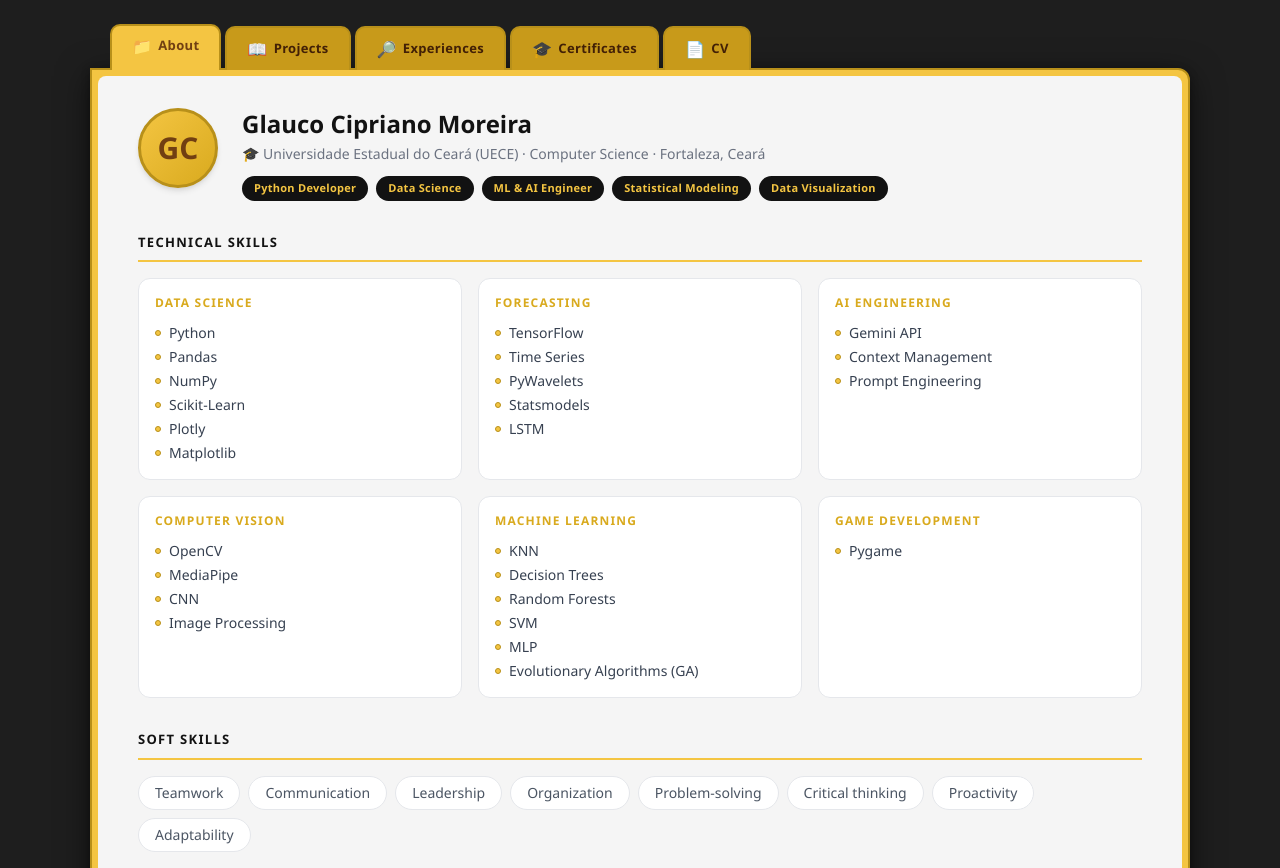
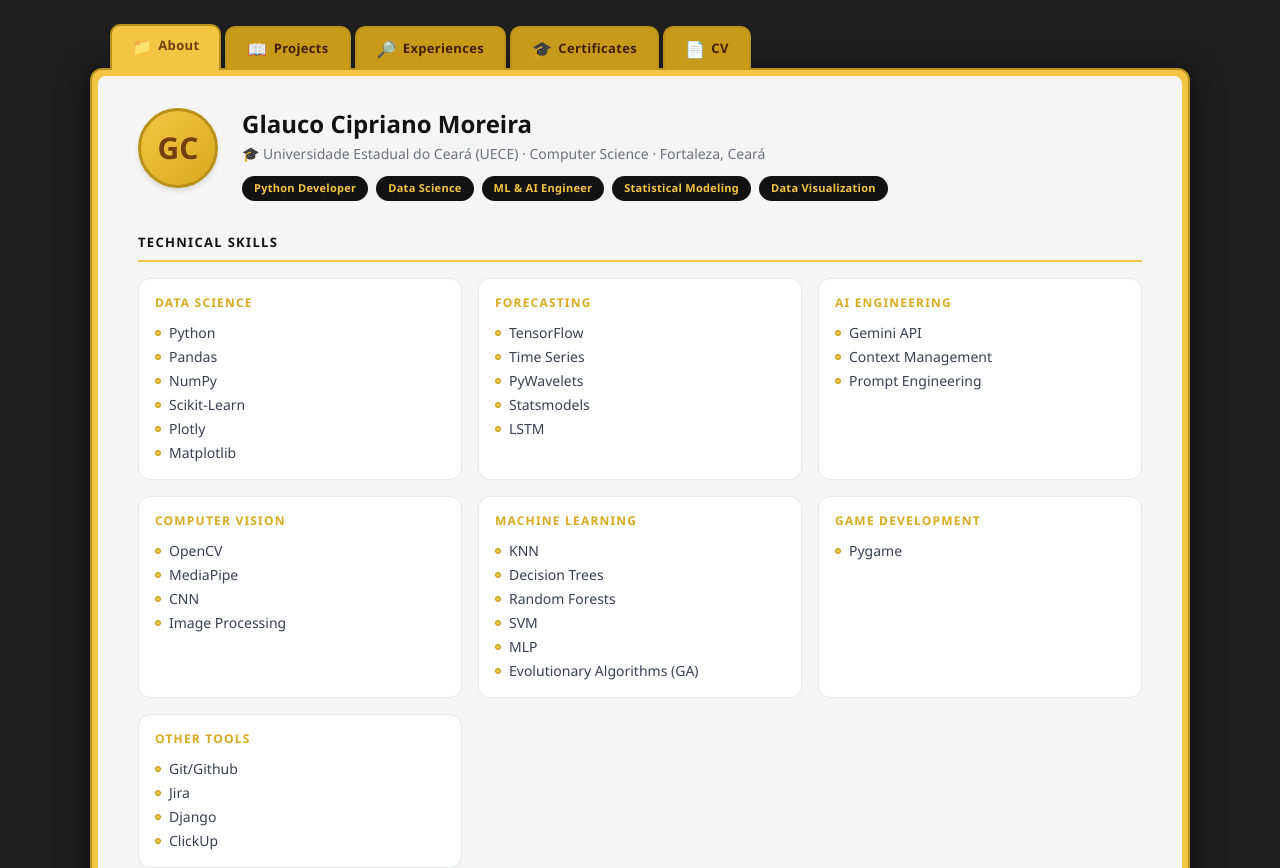
Before and after one commit to GlaucoCiprianoMoreira/Portfolio_GlaucoCiprianoMoreira, a React (Vite) app: page / in a window 1280 px wide. Shown: the top 868 px of the page. Built offline with nearby package versions, Linux system fonts and the light colour scheme.

Commit message:
Feat: Add some changes and solutions

```diff
--- a/src/App.jsx
+++ b/src/App.jsx
@@ -23,11 +23,11 @@ import CV from './pages/CV'
  * Component  – the page component to render
  */
 const TABS = [
-  { id: 'about',        icon: '📁', label: 'About',        shortLabel: 'About',  Component: About },
-  { id: 'projects',     icon: '📖',  label: 'Projects',     shortLabel: 'Proj',   Component: Projects },
-  { id: 'experiences',  icon: '🔎', label: 'Experiences',  shortLabel: 'Exp',    Component: Experiences },
-  { id: 'certificates', icon: '🎓', label: 'Certificates', shortLabel: 'Certs',  Component: Certificates },
-  { id: 'cv',           icon: '📄', label: 'CV',           shortLabel: 'CV',     Component: CV },
+  { id: 'about',        icon: '📁', label: 'About',        shortLabel: '',  Component: About },
+  { id: 'projects',     icon: '📖',  label: 'Projects',     shortLabel: '',   Component: Projects },
+  { id: 'experiences',  icon: '🔎', label: 'Experiences',  shortLabel: '',    Component: Experiences },
+  { id: 'certificates', icon: '🎓', label: 'Certificates', shortLabel: '',  Component: Certificates },
+  { id: 'cv',           icon: '📄', label: 'CV',           shortLabel: '',     Component: CV },
 ]
 
 export default function App() {
--- a/src/components/Folder/Folder.jsx
+++ b/src/components/Folder/Folder.jsx
@@ -29,7 +29,7 @@ export default function Folder({ tabs, active, onChange, children }) {
       <div className="
         bg-folder-yellow
         border-2 border-folder-border
-        rounded-b-xl rounded-tr-xl
+        rounded-b-xl rounded-tr-xl rounded-tl-xl
         p-1.5
         shadow-folder
         relative z-[1]
--- a/src/data/profile.js
+++ b/src/data/profile.js
@@ -64,6 +64,11 @@ export const profile = {
       title: 'Game Development',
       items: ['Pygame'],
     },
+    {
+      id: 'other-tools',
+      title: 'Other Tools',
+      items: ['Git/Github', 'Jira', 'Django', 'ClickUp'],
+    },
   ],
 
   // Soft skills for the About page
--- a/src/data/projects.js
+++ b/src/data/projects.js
@@ -42,8 +42,8 @@ const projects = [
     image: null,
     title: 'Cave Game',
     description:
-      'This 2D arcade game was developed as a project for the Computer Graphics course. All visual elements are rendered using graphics algorithms implemented from scratch, using Pygame.',
-    stack: ['Python', 'Pygame'],
+      'This 2D arcade game was developed as a project for the Computer Graphics course. All visual elements are rendered using graphics algorithms implemented from scratch, using Pygame. The project was developed following SCRUM methodologies, with task management in Jira, and the commits followed the conventional commits rule.',
+    stack: ['Python', 'Pygame', 'SCRUM', 'Jira'],
     github: 'https://github.com/GlaucoCiprianoMoreira/Trabalho_CG_2D',
     demo: 'https://www.youtube.com/watch?v=1Pw7r0RtE-Y',
   },
--- a/src/pages/Certificates.jsx
+++ b/src/pages/Certificates.jsx
@@ -61,7 +61,7 @@ function CertModal({ cert, onClose }) {
             <div className="flex items-center gap-3">
               {cert.pdfPath && (
                 <a
-                  href={cert.pdfPath}
+                  href={`${import.meta.env.BASE_URL}${cert.pdfPath.replace(/^\//, '')}`}
                   download
                   className="text-folder-yellow hover:text-white transition-colors"
                   aria-label="Baixar PDF"
```
